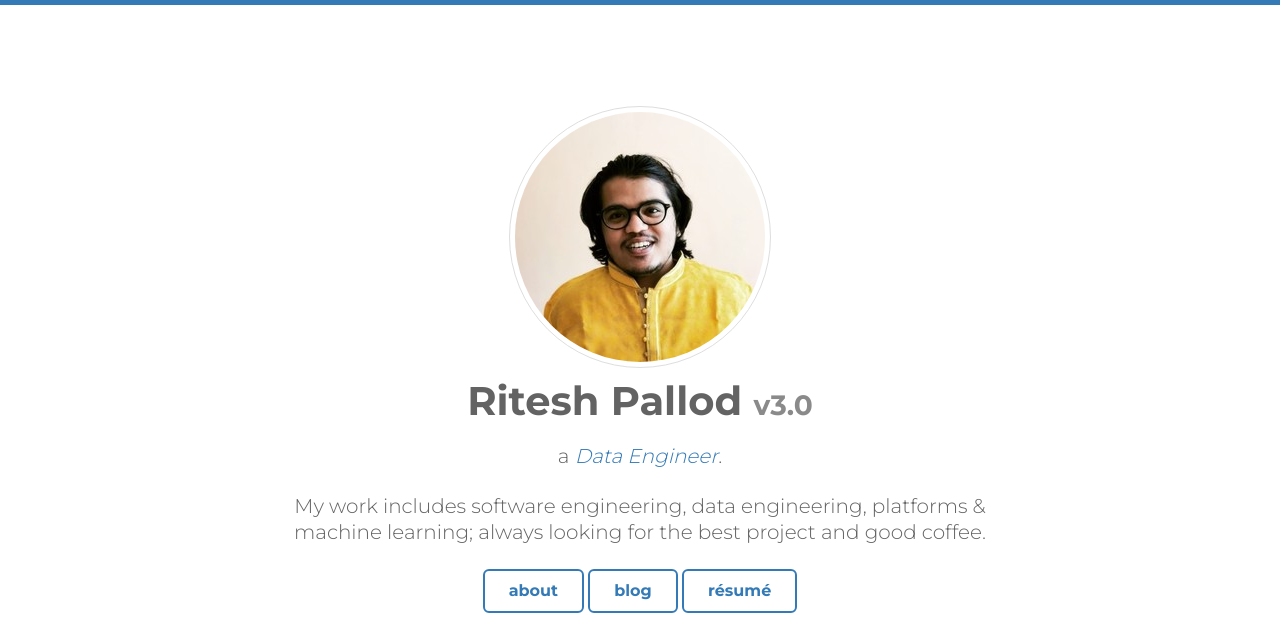
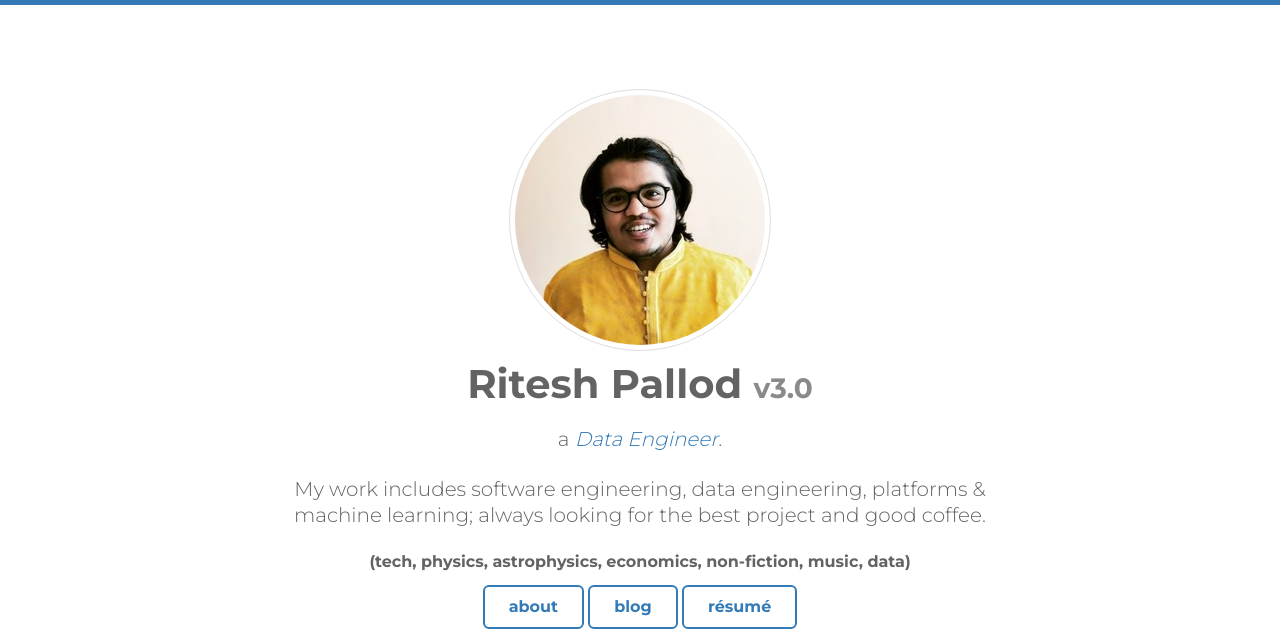
Before and after one commit to riteshpallod/riteshpallod.github.io, a plain HTML site: page index.html in a window 1280 px wide. Shown: the top 635 px of the page. Drawn offline with Linux system fonts and the light colour scheme; files whose address does not match are found by name.

Commit message:
Update index.html

```diff
--- a/index.html
+++ b/index.html
@@ -32,7 +32,7 @@
       <h1>Ritesh Pallod <small>v3.0</small></h1>
       <h3>a <em itemprop="jobTitle">Data Engineer</em>.</h3>
       <h3>My work includes software engineering, data engineering, platforms & machine learning; always looking for the best project and good coffee.</h3>
-      <h4><tech, physics, astrophysics, economics, non-fiction, music, data></h4>
+      <h4>(tech, physics, astrophysics, economics, non-fiction, music, data)</h4>
       <a href="/about" class="button button-ghost" title="about">about</a>
       <a href="/blog" class="button button-ghost" title="blog">blog</a>
       <a href="https://raw.githubusercontent.com/riteshpallod/riteshpallod.github.io/resume-button-addition/Ritesh_Pallod_Resume.pdf" class="button button-ghost" title="resume">résumé</a>
```
